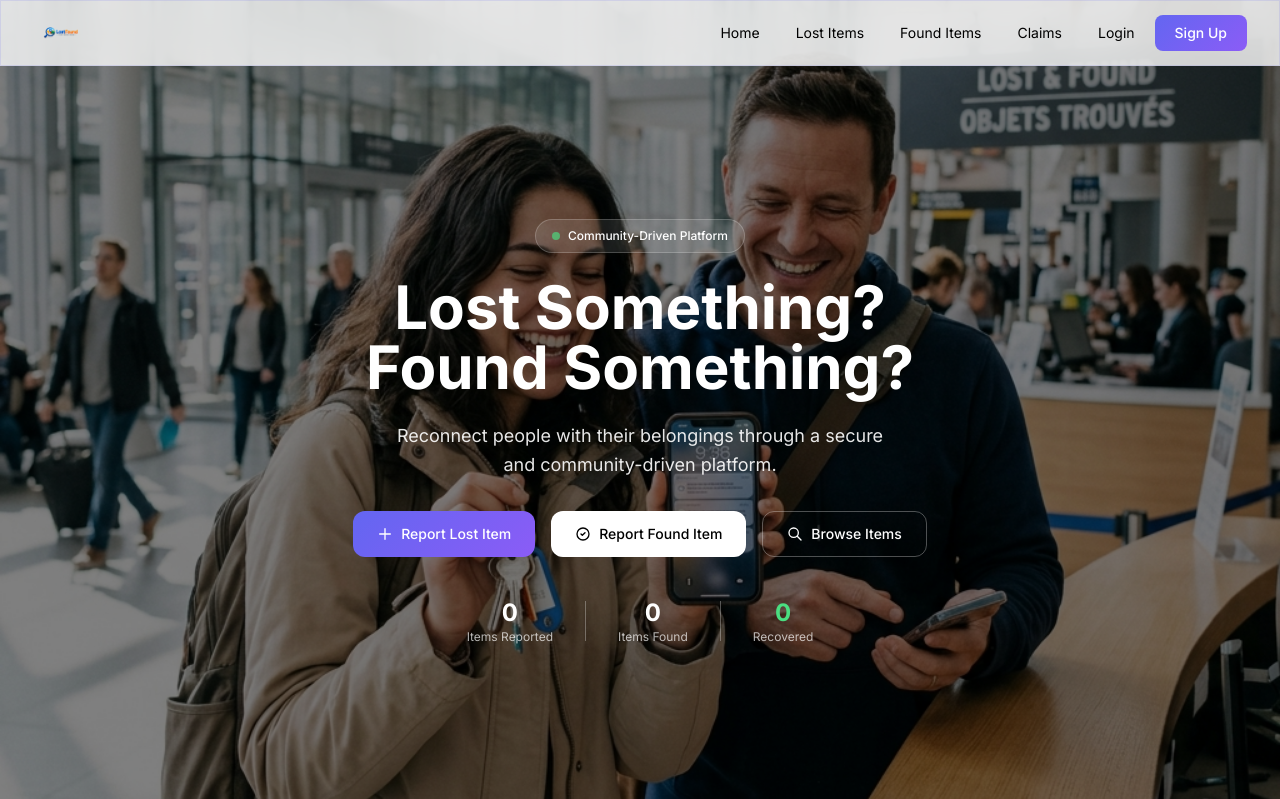
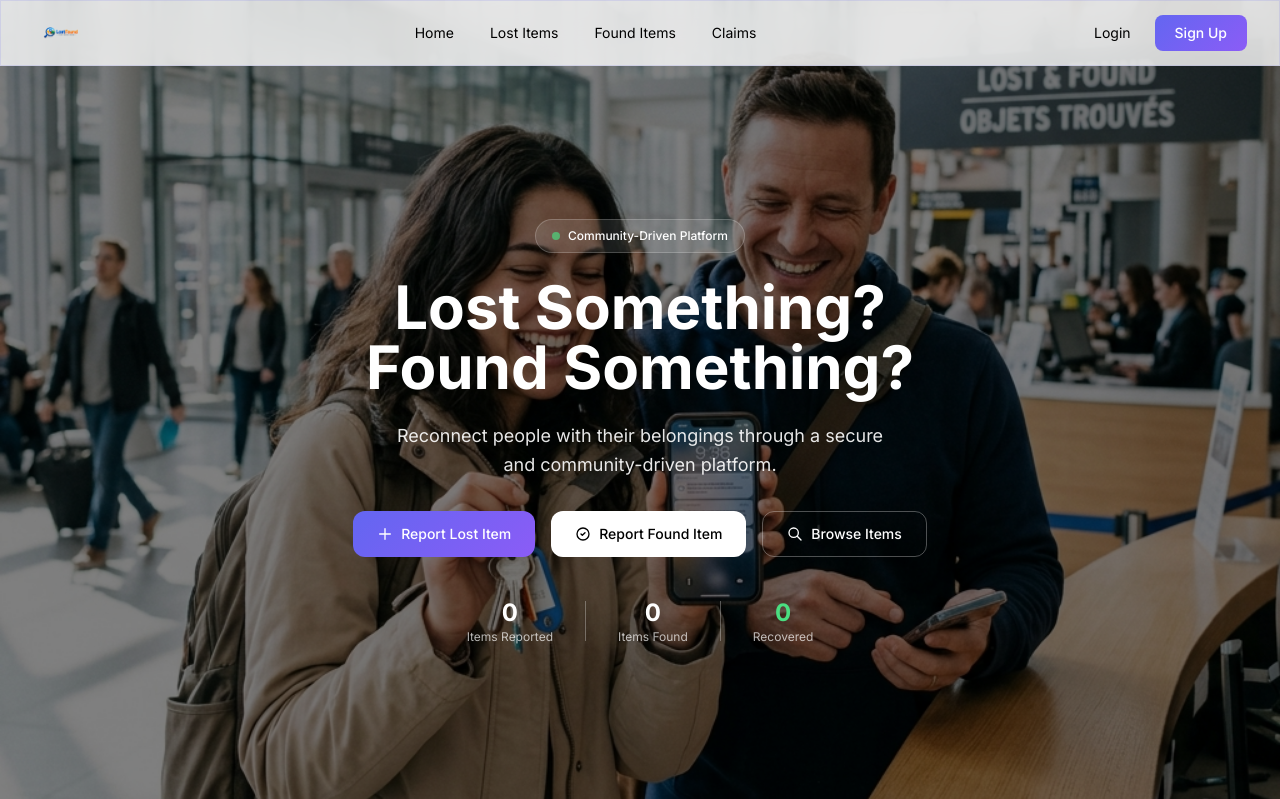
Before and after one commit to Aashish-Kumar-Shah-091/Lost-and-Found-Management-System-, a Django app: page / in a window 1280 px wide. Shown: the top 799 px of the page. Run offline with Django 5.2, Linux system fonts and the light colour scheme; data comes from the database, SQL or seed files in the repository; data that the repository does not hold is empty; some libraries are stand-ins or nearby versions.

Commit message:
fixed the navbar

```diff
--- a/apps/core/templates/core/home.html
+++ b/apps/core/templates/core/home.html
@@ -219,7 +219,8 @@
     </div>
 </section>
 
-<!-- CTA Section -->
+<!-- CTA Section - only show to non-authenticated users -->
+{% if not user.is_authenticated %}
 <section class="py-20 relative" data-animate>
     <div class="max-w-4xl mx-auto px-4 sm:px-6 lg:px-8 text-center">
         <div class="glass-card rounded-3xl p-12 relative overflow-hidden">
@@ -238,4 +239,5 @@
         </div>
     </div>
 </section>
+{% endif %}
 {% endblock %}
--- a/templates/partials/navbar.html
+++ b/templates/partials/navbar.html
@@ -2,21 +2,28 @@
 <nav class="glass fixed top-0 left-0 right-0 z-50" x-data="{ open: false }">
     <div class="max-w-7xl mx-auto px-4 sm:px-6 lg:px-8">
         <div class="flex items-center justify-between h-16">
+            <!-- Logo (left) -->
             <div class="flex items-center">
                 <a href="{% url 'home' %}">
                     <img src="{% static 'modern/img/logo.png' %}" alt="Lost & Found" class="h-10 w-auto rounded-lg">
                 </a>
             </div>
 
+            <!-- Nav Links (center) -->
             <div class="hidden md:flex items-center space-x-1">
-                <a href="{% url 'home' %}" class="px-4 py-2 rounded-lg text-sm text-black hover:text-black hover:bg-gray-100 transition-all duration-300">Home</a>
-                <a href="{% url 'lost_item_list' %}" class="px-4 py-2 rounded-lg text-sm text-black hover:text-black hover:bg-gray-100 transition-all duration-300">Lost Items</a>
-                <a href="{% url 'found_item_list' %}" class="px-4 py-2 rounded-lg text-sm text-black hover:text-black hover:bg-gray-100 transition-all duration-300">Found Items</a>
-                <a href="{% url 'claim_list' %}" class="px-4 py-2 rounded-lg text-sm text-black hover:text-black hover:bg-gray-100 transition-all duration-300">Claims</a>
+                <a href="{% url 'home' %}" class="px-4 py-2 rounded-lg text-sm text-black hover:bg-gray-100 transition-all duration-300">Home</a>
+                <a href="{% url 'lost_item_list' %}" class="px-4 py-2 rounded-lg text-sm text-black hover:bg-gray-100 transition-all duration-300">Lost Items</a>
+                <a href="{% url 'found_item_list' %}" class="px-4 py-2 rounded-lg text-sm text-black hover:bg-gray-100 transition-all duration-300">Found Items</a>
+                <a href="{% url 'claim_list' %}" class="px-4 py-2 rounded-lg text-sm text-black hover:bg-gray-100 transition-all duration-300">Claims</a>
+                {% if user.is_authenticated %}
+                    <a href="{% url 'dashboard' %}" class="px-4 py-2 rounded-lg text-sm text-black hover:bg-gray-100 transition-all duration-300">Dashboard</a>
+                {% endif %}
+            </div>
 
+            <!-- Account (right) -->
+            <div class="hidden md:flex items-center">
                 {% if user.is_authenticated %}
-                    <a href="{% url 'dashboard' %}" class="px-4 py-2 rounded-lg text-sm text-black hover:text-black hover:bg-gray-100 transition-all duration-300">Dashboard</a>
-                    <div class="relative ml-2" x-data="{ dropdown: false }">
+                    <div class="relative" x-data="{ dropdown: false }">
                         <button @click="dropdown = !dropdown" class="flex items-center space-x-2 px-3 py-2 rounded-lg hover:bg-gray-100 transition-all duration-300">
                             <div class="w-8 h-8 rounded-full bg-gradient-to-br from-primary to-secondary flex items-center justify-center text-xs font-bold text-white">
                                 {{ user.username|make_list|first|upper }}
@@ -34,11 +41,11 @@
                              x-transition:leave-start="opacity-100 scale-100"
                              x-transition:leave-end="opacity-0 scale-95"
                              class="absolute right-0 mt-2 w-48 bg-white rounded-xl py-2 shadow-2xl border border-gray-100">
-                            <a href="{% url 'profile' %}" class="flex items-center px-4 py-2 text-sm text-black hover:text-black hover:bg-gray-50 transition-colors">
+                            <a href="{% url 'profile' %}" class="flex items-center px-4 py-2 text-sm text-black hover:bg-gray-50 transition-colors">
                                 <svg class="w-4 h-4 mr-2" fill="none" stroke="currentColor" viewBox="0 0 24 24"><path stroke-linecap="round" stroke-linejoin="round" stroke-width="2" d="M16 7a4 4 0 11-8 0 4 4 0 018 0zM12 14a7 7 0 00-7 7h14a7 7 0 00-7-7z"/></svg>
                                 Profile
                             </a>
-                            <a href="{% url 'dashboard' %}" class="flex items-center px-4 py-2 text-sm text-black hover:text-black hover:bg-gray-50 transition-colors">
+                            <a href="{% url 'dashboard' %}" class="flex items-center px-4 py-2 text-sm text-black hover:bg-gray-50 transition-colors">
                                 <svg class="w-4 h-4 mr-2" fill="none" stroke="currentColor" viewBox="0 0 24 24"><path stroke-linecap="round" stroke-linejoin="round" stroke-width="2" d="M4 6a2 2 0 012-2h2a2 2 0 012 2v2a2 2 0 01-2 2H6a2 2 0 01-2-2V6zm10 0a2 2 0 012-2h2a2 2 0 012 2v2a2 2 0 01-2 2h-2a2 2 0 01-2-2V6zM4 16a2 2 0 012-2h2a2 2 0 012 2v2a2 2 0 01-2 2H6a2 2 0 01-2-2v-2zm10 0a2 2 0 012-2h2a2 2 0 012 2v2a2 2 0 01-2 2h-2a2 2 0 01-2-2v-2z"/></svg>
                                 Dashboard
                             </a>
@@ -50,13 +57,14 @@
                         </div>
                     </div>
                 {% else %}
-                    <a href="{% url 'login' %}" class="px-4 py-2 rounded-lg text-sm text-black hover:text-black hover:bg-gray-100 transition-all duration-300">Login</a>
+                    <a href="{% url 'login' %}" class="px-4 py-2 rounded-lg text-sm text-black hover:bg-gray-100 transition-all duration-300">Login</a>
                     <a href="{% url 'register' %}" class="btn-primary px-5 py-2 rounded-lg text-sm font-medium text-white ml-2">Sign Up</a>
                 {% endif %}
             </div>
 
+            <!-- Mobile menu button -->
             <button @click="open = !open" class="md:hidden p-2 rounded-lg hover:bg-gray-100 transition-colors">
-                <svg class="w-6 h-6 text-gray-600" fill="none" stroke="currentColor" viewBox="0 0 24 24">
+                <svg class="w-6 h-6 text-black" fill="none" stroke="currentColor" viewBox="0 0 24 24">
                     <path x-show="!open" stroke-linecap="round" stroke-linejoin="round" stroke-width="2" d="M4 6h16M4 12h16M4 18h16"/>
                     <path x-show="open" stroke-linecap="round" stroke-linejoin="round" stroke-width="2" d="M6 18L18 6M6 6l12 12"/>
                 </svg>
@@ -64,18 +72,19 @@
         </div>
     </div>
 
+    <!-- Mobile menu -->
     <div x-show="open" x-transition class="md:hidden glass border-t border-gray-200">
         <div class="px-4 py-3 space-y-1">
-            <a href="{% url 'home' %}" class="block px-4 py-2 rounded-lg text-sm text-black hover:text-black hover:bg-gray-100 transition-colors">Home</a>
-            <a href="{% url 'lost_item_list' %}" class="block px-4 py-2 rounded-lg text-sm text-black hover:text-black hover:bg-gray-100 transition-colors">Lost Items</a>
-            <a href="{% url 'found_item_list' %}" class="block px-4 py-2 rounded-lg text-sm text-black hover:text-black hover:bg-gray-100 transition-colors">Found Items</a>
-            <a href="{% url 'claim_list' %}" class="block px-4 py-2 rounded-lg text-sm text-black hover:text-black hover:bg-gray-100 transition-colors">Claims</a>
+            <a href="{% url 'home' %}" class="block px-4 py-2 rounded-lg text-sm text-black hover:bg-gray-100 transition-colors">Home</a>
+            <a href="{% url 'lost_item_list' %}" class="block px-4 py-2 rounded-lg text-sm text-black hover:bg-gray-100 transition-colors">Lost Items</a>
+            <a href="{% url 'found_item_list' %}" class="block px-4 py-2 rounded-lg text-sm text-black hover:bg-gray-100 transition-colors">Found Items</a>
+            <a href="{% url 'claim_list' %}" class="block px-4 py-2 rounded-lg text-sm text-black hover:bg-gray-100 transition-colors">Claims</a>
             {% if user.is_authenticated %}
-                <a href="{% url 'dashboard' %}" class="block px-4 py-2 rounded-lg text-sm text-black hover:text-black hover:bg-gray-100 transition-colors">Dashboard</a>
-                <a href="{% url 'profile' %}" class="block px-4 py-2 rounded-lg text-sm text-black hover:text-black hover:bg-gray-100 transition-colors">Profile</a>
+                <a href="{% url 'dashboard' %}" class="block px-4 py-2 rounded-lg text-sm text-black hover:bg-gray-100 transition-colors">Dashboard</a>
+                <a href="{% url 'profile' %}" class="block px-4 py-2 rounded-lg text-sm text-black hover:bg-gray-100 transition-colors">Profile</a>
                 <a href="{% url 'logout' %}" class="block px-4 py-2 rounded-lg text-sm text-red-500 hover:text-red-600 hover:bg-red-50 transition-colors">Logout</a>
             {% else %}
-                <a href="{% url 'login' %}" class="block px-4 py-2 rounded-lg text-sm text-black hover:text-black hover:bg-gray-100 transition-colors">Login</a>
+                <a href="{% url 'login' %}" class="block px-4 py-2 rounded-lg text-sm text-black hover:bg-gray-100 transition-colors">Login</a>
                 <a href="{% url 'register' %}" class="block px-4 py-2 rounded-lg text-sm font-medium text-white btn-primary text-center mt-2">Sign Up</a>
             {% endif %}
         </div>
```
